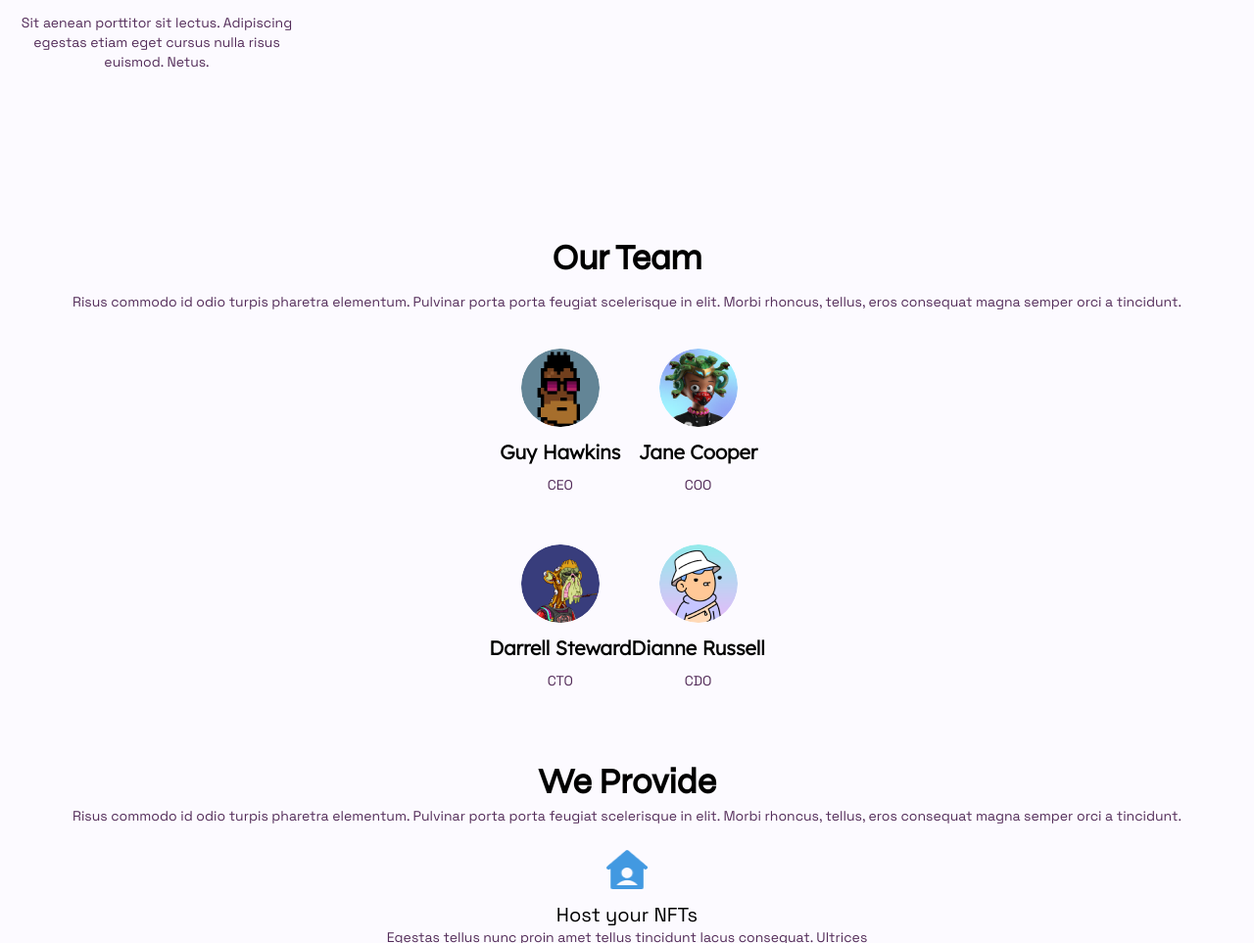
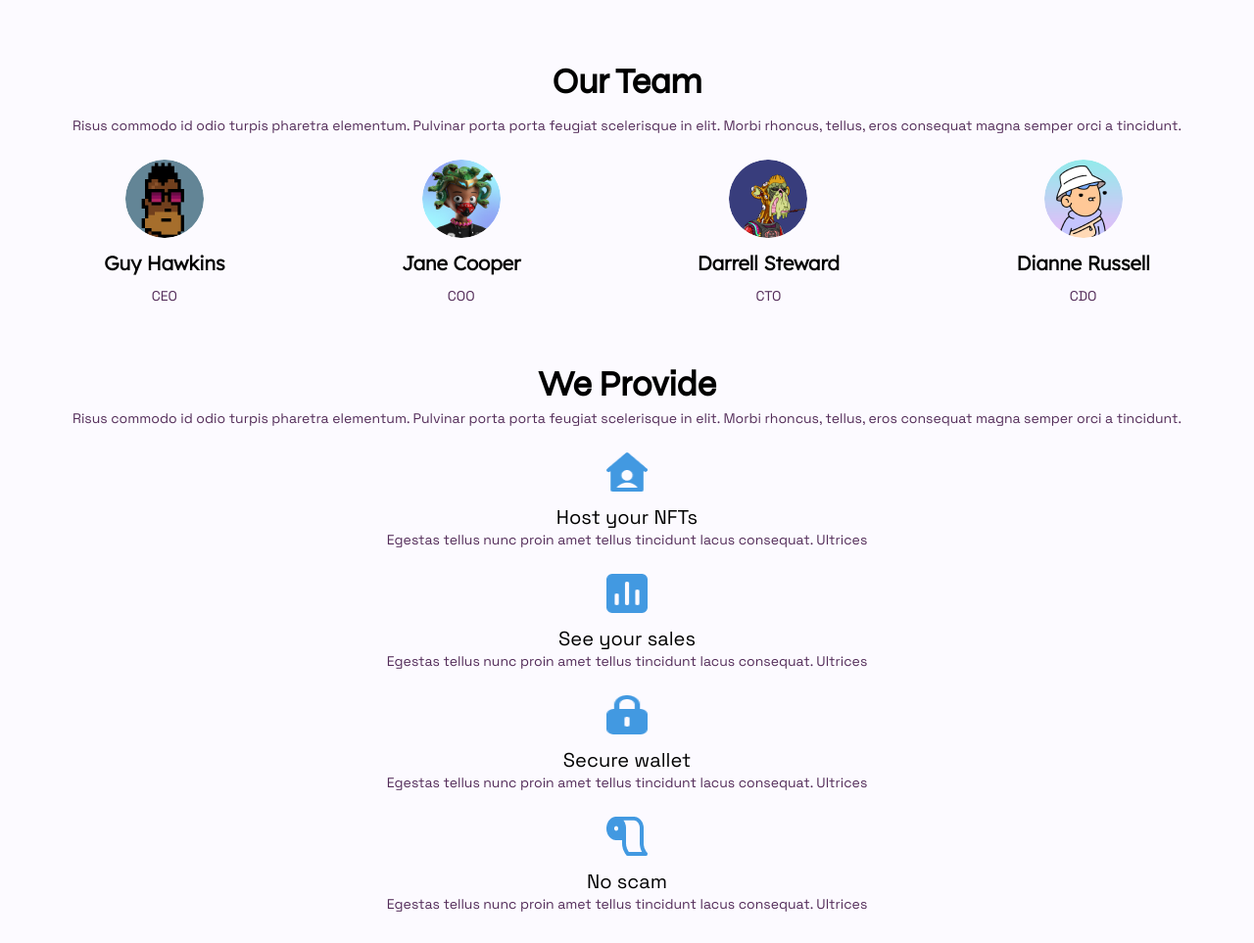
Before and after one commit to karinagb/landing_page, a plain HTML site: page index.html in a window 1280 px wide. Shown: the part 2527-3490 px from the top of the page at 98% size. Drawn offline with Linux system fonts and the light colour scheme.

Commit message:
deleting heights

```diff
--- a/index.html
+++ b/index.html
@@ -101,19 +101,16 @@
 						<h3>Guy Hawkins</h3>
 						<p>CEO</p>
 					</div>
-
+					<div>
+						<img src=".\images\team_2.png" />
+						<h3>Jane Cooper</h3>
+						<p>COO</p>
+					</div>
 					<div>
 						<img src=".\images\team_3.png" />
 						<h3>Darrell Steward</h3>
 						<p>CTO</p>
 					</div>
-
-					<div>
-						<img src=".\images\team_2.png" />
-						<h3>Jane Cooper</h3>
-						<p>COO</p>
-					</div>
-
 					<div>
 						<img src=".\images\team_4.png" />
 						<h3>Dianne Russell</h3>
--- a/style.css
+++ b/style.css
@@ -8,7 +8,7 @@ body {
 	flex-direction: column;
 	text-align: center;
 	align-items: center;
-	justify-content: space-between;
+
 	justify-content: center;
 }
 
@@ -129,7 +129,7 @@ body {
 	text-align: center;
 	color: #532c59;
 	margin-bottom: 10%;
-	width: 288px;
+
 	padding: 10px 0;
 }
 
@@ -213,17 +213,17 @@ body {
 }
 
 .team {
-	box-sizing: border-box;
+
 
 	display: flex;
-	flex-direction: column;
+	flex-direction: row;
 	flex-wrap: wrap;
 
 	justify-content: space-around;
 	align-content: center;
 	align-items: center;
 
-	height: 400px;
+
 
 }
 
```
